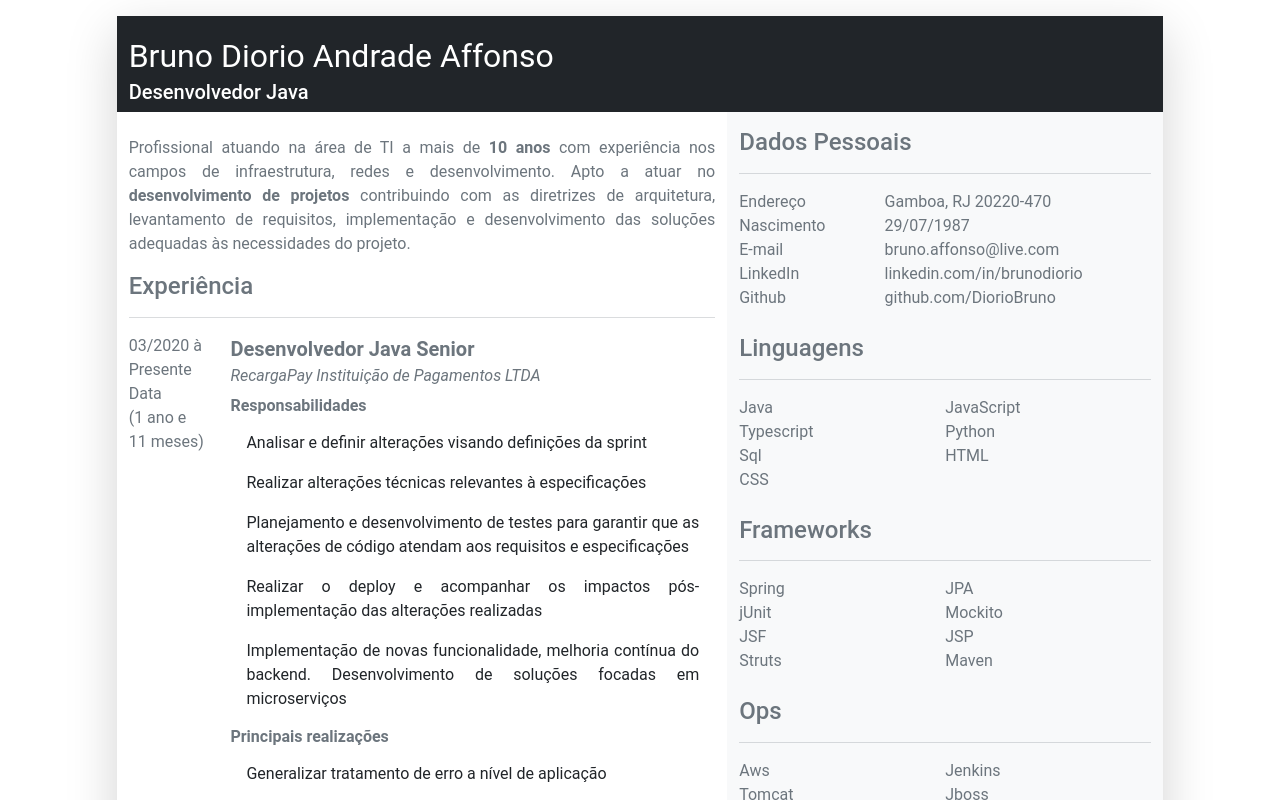
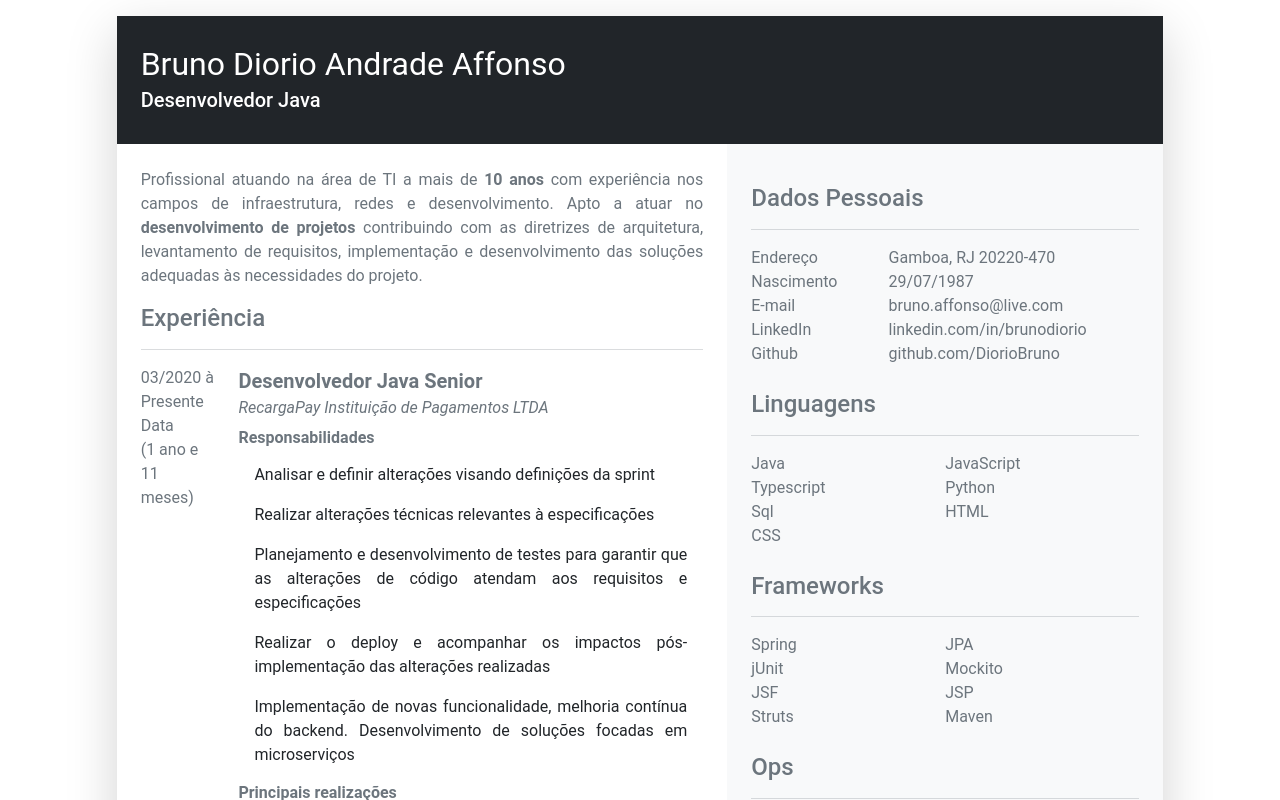
Before and after one commit to BrunoDiorio/angular-cv, an Angular app: page / in a window 1280 px wide. Shown: the top 800 px of the page. Built offline with nearby package versions, Linux system fonts and the light colour scheme.

Commit message:
refactor(index, toolbar): adjust bootstrap classes

```diff
--- a/src/app/index/index.component.html
+++ b/src/app/index/index.component.html
@@ -2,13 +2,13 @@
   <div class="row justify-content-center d-print-inline">
     <div class="col-12 col-sm-12 col-md-12 col-lg-10 col-xl-10 m-3 shadow-lg d-print-inline">
       <div *ngIf="content$ | async as content;" class="row text-muted">
-        <app-toolbar [header]="content.header "></app-toolbar>
-        <div class="col-12 col-sm-12 col-md-6 col-lg-7 pt-4">
+        <app-toolbar  [header]="content.header "></app-toolbar>
+        <div class="col-sm-12 col-md-6 col-lg-7 p-4">
           <app-description [description]="content.description"></app-description>
           <app-experiences [experiences]="content.experiences" [language]="language"></app-experiences>
           <app-formation [formation]="content.formation"></app-formation>
         </div>
-        <div class="col-12 col-sm-12 col-md-6 col-lg-5 bg-light pb-5">
+        <div class="col-sm-12 col-md-6 col-lg-5 p-4 bg-light">
           <app-personal-data [personalData]="content.personalData"></app-personal-data>
           <app-skills [skills]="content.skills"></app-skills>
         </div>
--- a/src/app/index/toolbar/toolbar.component.html
+++ b/src/app/index/toolbar/toolbar.component.html
@@ -1,8 +1,6 @@
-<div class="row text-white bg-dark pt-3">
-  <div class="col-12 col-sm-12 ">
-    <span class="title">{{ header.title}}</span>
-  </div>
-  <div class="col-12">
+<div class="row no-gutters text-white bg-dark p-4">
+  <div class="col-12 ">
+    <div class="title">{{ header.title}}</div>
     <h5>{{ header.subtitle}}</h5>
   </div>
 </div>
--- a/src/styles.scss
+++ b/src/styles.scss
@@ -63,3 +63,13 @@ $custom-theme: mat-light-theme($custom-app-primary, $custom-app-secondary, $cust
 
 html, body { height: 100%; }
 body { margin: 0; font-family: Roboto, "Helvetica Neue", sans-serif; }
+
+
+/* -------------------------- extra bootstrap class ------------------------- */
+.no-gutters {
+  > .col,
+  > [class*="col-"] {
+    padding-right: 0;
+    padding-left: 0;
+  }
+}
```
